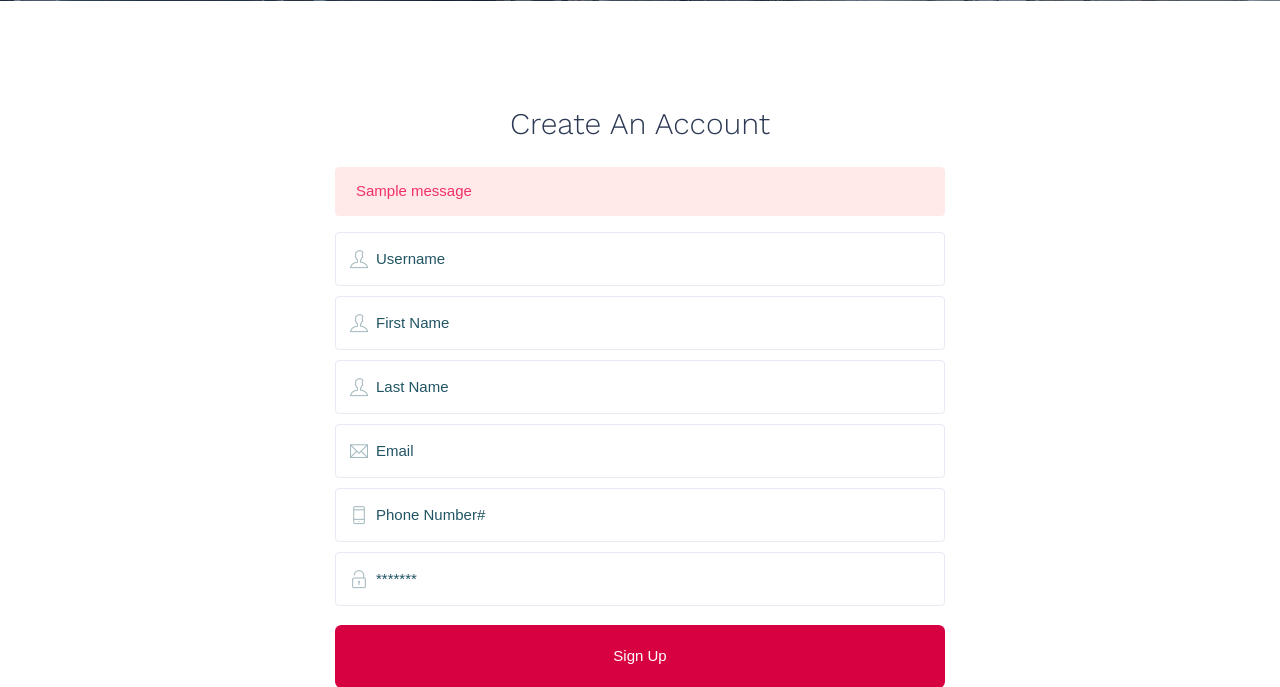
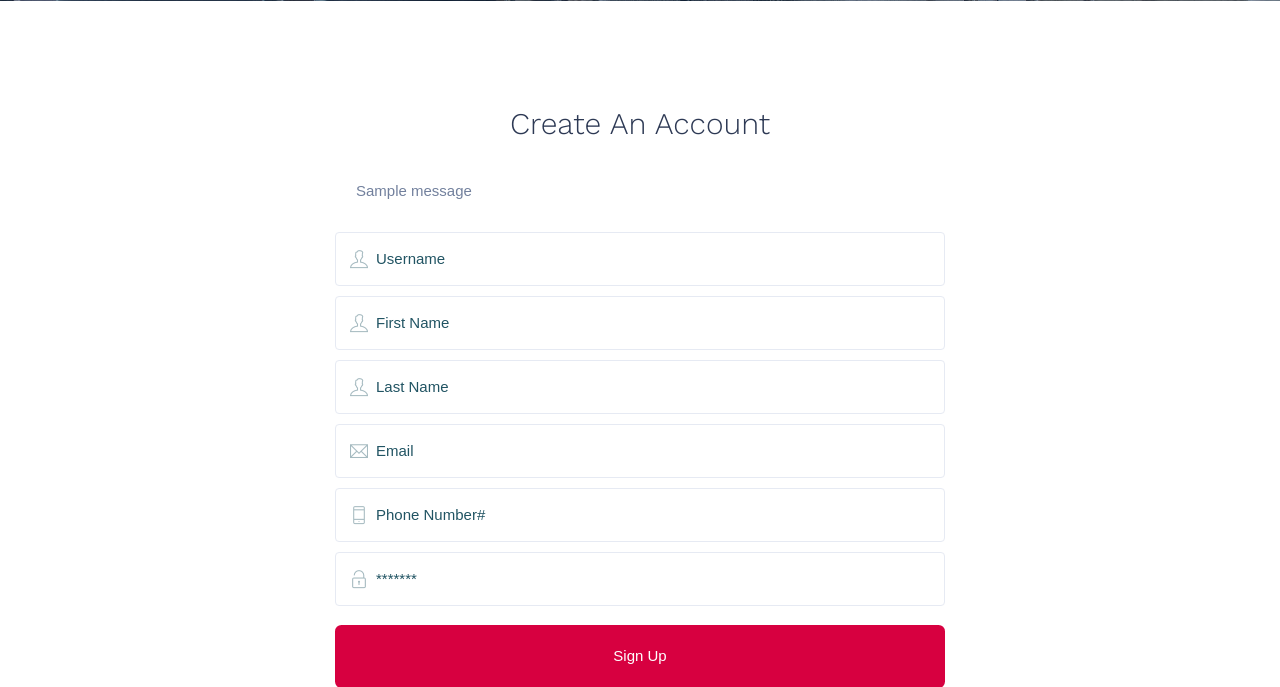
Before and after one commit to MusawerAli/DjangoRent, a Django app: page /register in a window 1280 px wide. Shown: the part 399-1086 px from the top of the page. Run offline with Django 3.2, Linux system fonts and the light colour scheme; one stand-in notice (Sample message) is shown; some libraries are stand-ins or nearby versions; some web fonts are replaced.

Commit message:
some fixes in messages

```diff
--- a/property/templates/user/register.html
+++ b/property/templates/user/register.html
@@ -36,7 +36,7 @@
 								<h4 class="modal-header-title">Create An Account</h4>
 								{% if messages %}
 									{% for message in messages %}
-										<div class="alert alert-danger">
+										<div class="alert alert-{{message.tag}}">
 										{{message}}
 										</div>
 									{% endfor %}
```
Also changed, not shown: rent/settings.py (+8 -0 lines).
